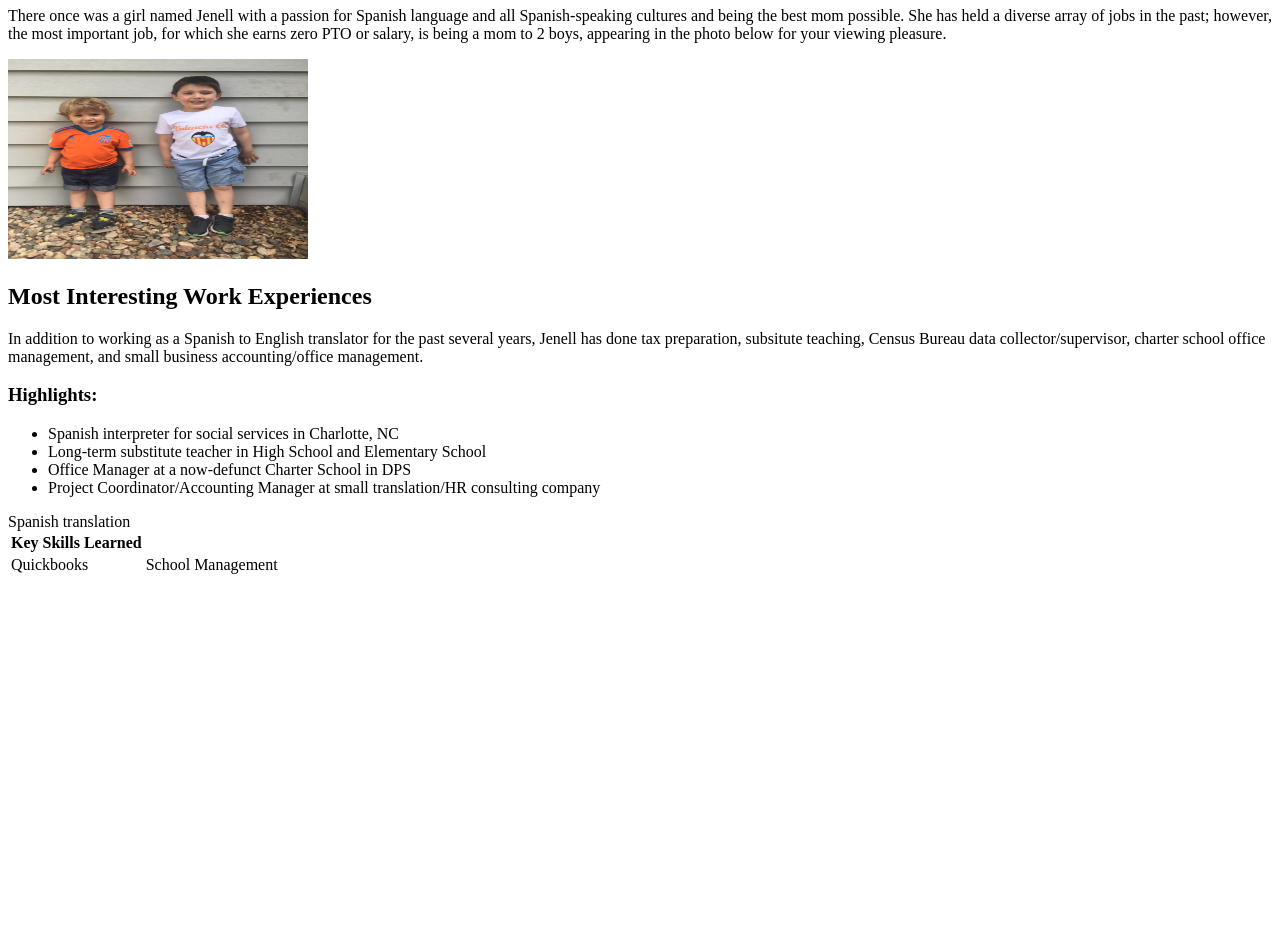
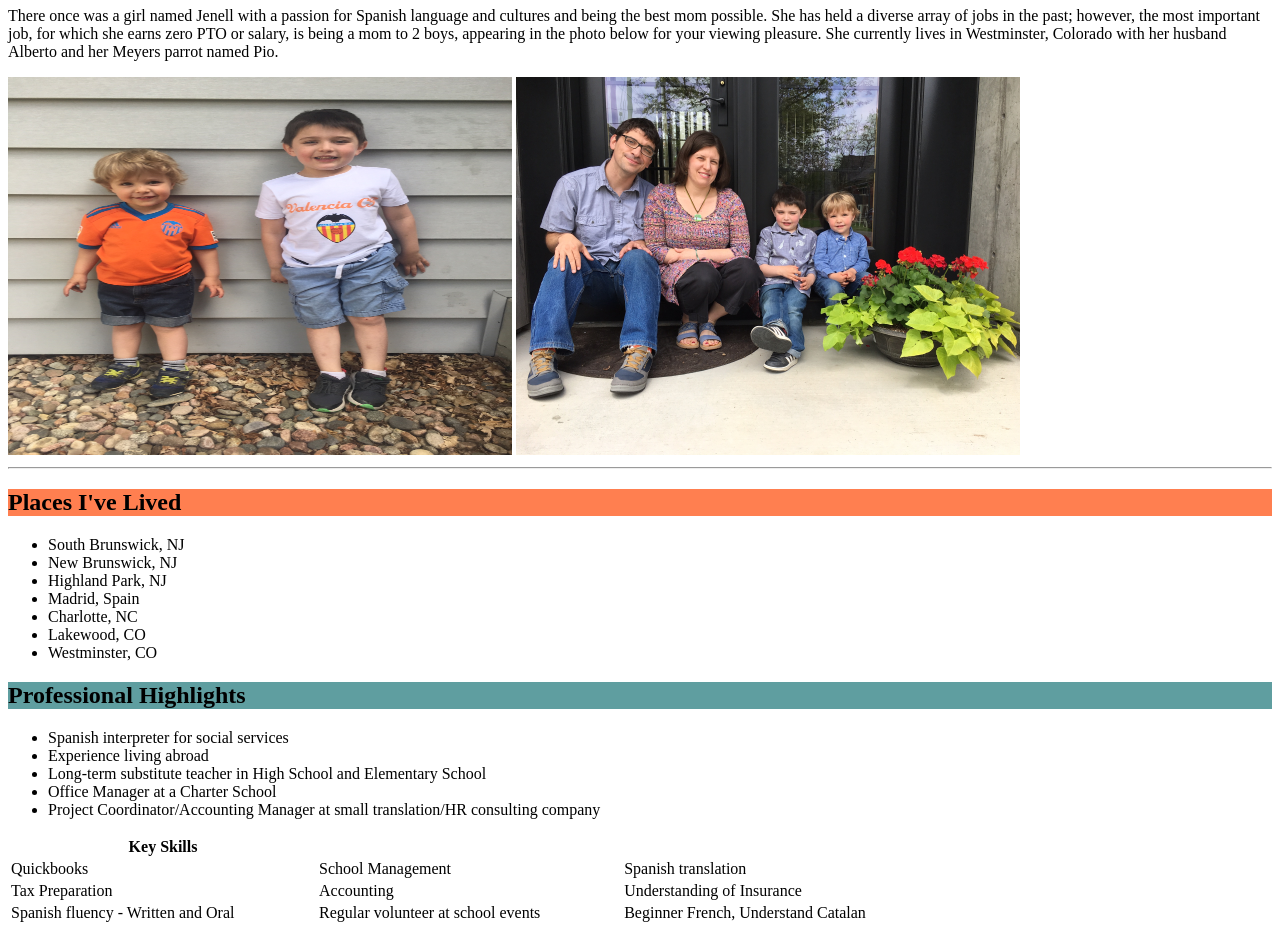
Before and after one commit to Jenell-w/html-me-something, a plain HTML site: page index.html in a window 1280 px wide. Shown: the part 73-1009 px from the top of the page. Before the commit the page ends 800 px from the top, so only its background shows below. Drawn offline with Linux system fonts and the light colour scheme.

Commit message:
final changes to html

```diff
--- a/index.html
+++ b/index.html
@@ -1,38 +1,72 @@
 <!DOCTYPE html>
 <html>
 <head>
-    <title>Jenell's Coding Journey</title>
+    <title>Jenell's Journey</title>
 </head>
+<main>
 <body>
   <header>
-    <h1>Jenell's Coding Journey</h1>
-    <p class = "page-description">There once was a girl named Jenell with a passion for Spanish language and all Spanish-speaking cultures and being the best mom possible.
-        She has held a diverse array of jobs in the past; however, the most important job, for which she earns zero PTO or salary, is being a mom to 2 boys, appearing in the photo below for your viewing pleasure.</p>
-        <img src="amunt-spr-19.jpg" alt="pic-of-kiddies" height="200" width="300">
+    <h1>Jenell's Journey</h1>
+    <p class = "page-description">There once was a girl named Jenell with a passion for Spanish language and cultures and being the best mom possible.
+        She has held a diverse array of jobs in the past; however, the most important job, for which she earns zero PTO or salary, is being a mom to 2 boys, appearing in the photo below for your viewing pleasure.
+       She currently lives in Westminster, Colorado with her husband Alberto and her Meyers parrot named Pio.</p>
+
+        <img src="amunt-spr-19.jpg" alt="pic-of-kiddies" height="378" width="504"> <img src="family pic spr 19.JPG" height="378" width="504">  <hr>
     </header>
     <article>
-        <h2>Most Interesting Work Experiences</h2>
-          <p>In addition to working as a Spanish to English translator
-              for the past several years, Jenell has done tax preparation, subsitute teaching, Census Bureau data collector/supervisor,
-              charter school office management, and small business accounting/office management. </p>
-        <h3>Highlights:</h3>
+        <h2 style="background-color: coral">Places I've Lived</h2>
           <ul>
-              <li>Spanish interpreter for social services in Charlotte, NC</li>
+              <li>South Brunswick, NJ</li>
+              <li>New Brunswick, NJ</li>
+              <li>Highland Park, NJ</li>
+              <li>Madrid, Spain</li>
+              <li>Charlotte, NC</li>
+              <li>Lakewood, CO</li>
+              <li>Westminster, CO</li>
+          </ul>
+
+        <h2 style="background-color: cadetblue">Professional Highlights</h2>
+          <ul>
+              <li>Spanish interpreter for social services</li>
+              <li>Experience living abroad</li>
               <li>Long-term substitute teacher in High School and Elementary School</li>
-              <li>Office Manager at a now-defunct Charter School in DPS</li>
+              <li>Office Manager at a Charter School</li>
               <li>Project Coordinator/Accounting Manager at small translation/HR consulting company</li>
           </ul>
     </article>
-      <table>
-          <th>Key Skills Learned</th>
+      <table style="width:75%">
+          <tr>
+          <th>Key Skills</th>
+          </tr>
             <tbody>
-             <td>Quickbooks</td>
-             <td>School Management</td>
-             <tr>Spanish translation</tr>
+            <tr>
+              <td>Quickbooks</td>
+               <td>School Management</td>
+               <td>Spanish translation</td>
+            </tr>
+            <tr>
+                <td>Tax Preparation</td>
+                <td>Accounting</td>
+                <td>Understanding of Insurance</td>
+            </tr>
+            <tr>
+                <td>Spanish fluency - Written and Oral</td>
+                <td>Regular volunteer at school events</td>
+                <td>Beginner French, Understand Catalan</td>
+            </tr>
             </tbody>
       </table>
-<footer></footer>
+      <h3 style="background-color: coral">Do You Need a Translation?</h3>
+      <img src="cvlisto.jpg" alt="CV-Listo-Logo" height="75" width="150"> <hr>
+      <p>Along with her husband, she has a thriving translation business, specializing in personal documents such as
+          transcripts, degree certificates, and work records. Clients mostly come from Spain, Colombia, and other Spanish-speaking
+          countries. We welcome all types of referrals.  We have a large network of translators if needed (other languages).
+          Feel free to check out our webpage, <a href="https://cvlisto.wordpress.com/about/">CV Listo.</a>
+          Payments accepted in $ and &euro;</p>
 
 </body>
-
+</main>
+<footer>
+  <p>&copy;Jenell L. Weitz 2019</p>
+</footer>
 </html>
```
Also changed, not shown: cvlisto.jpg (added).
